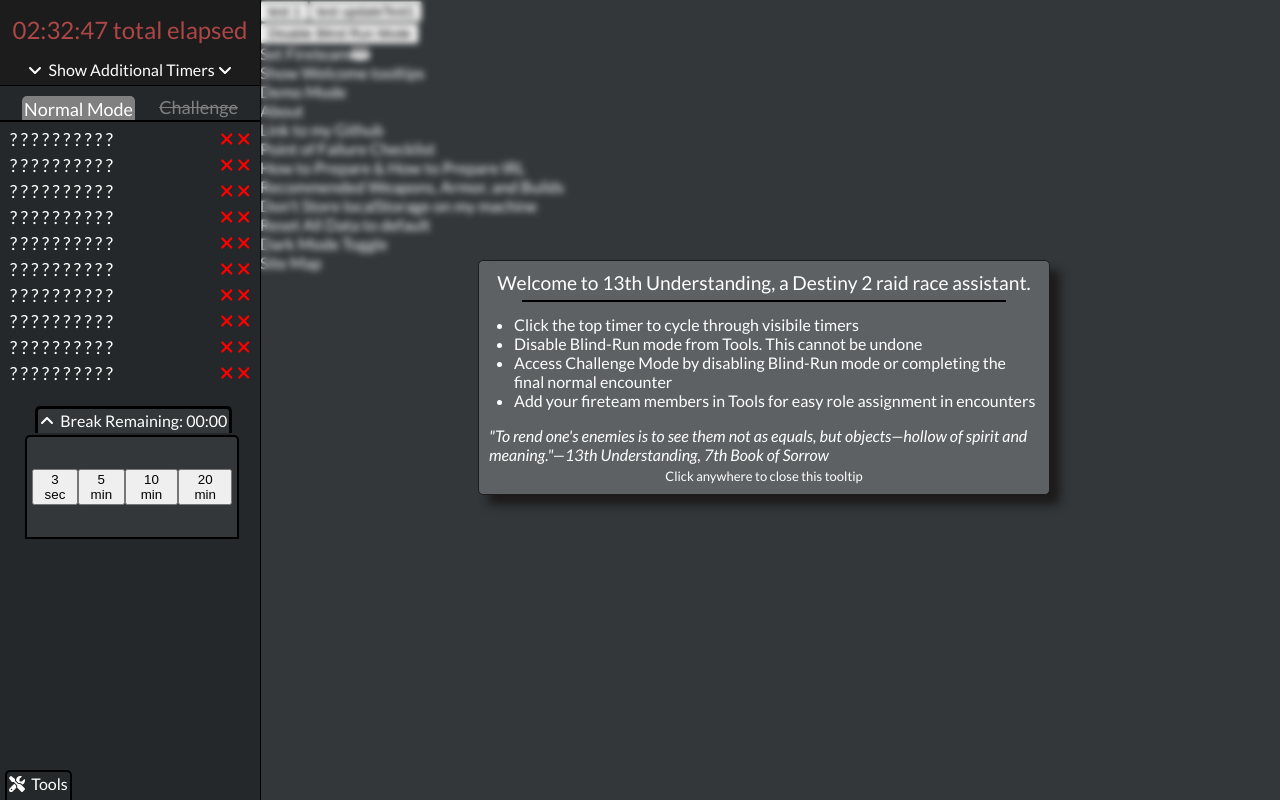
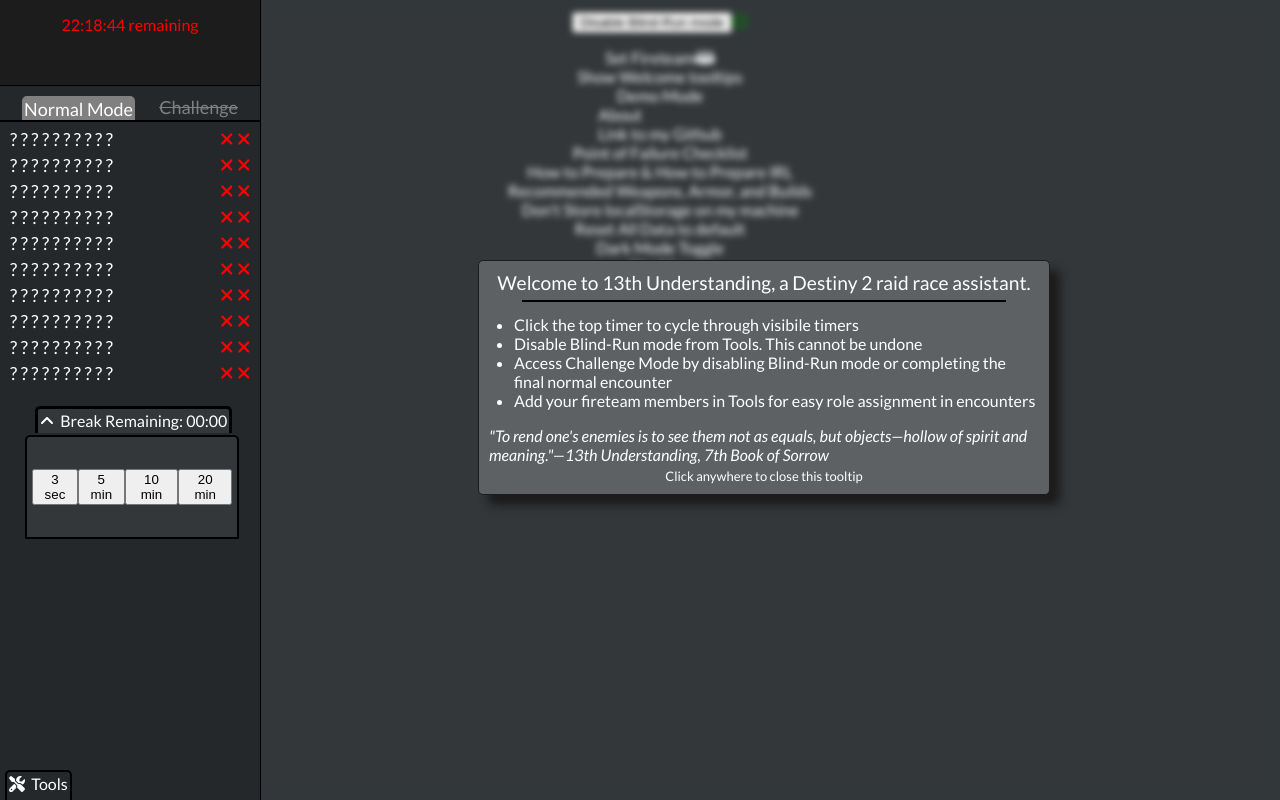
Before and after one commit to dianaroemer/thirteenth-understanding, a React (Create React App) app: page /#/tools in a window 1280 px wide. Built offline with nearby package versions, Linux system fonts and the light colour scheme.

Commit message:
Add blind mode slider and toggle in Tools.js

```diff
--- a/src/App.css
+++ b/src/App.css
@@ -4,7 +4,7 @@
   min-height: 100vh;
   height: fit-content;
   width: 100%;
-  display: flex;
+  /* display: flex; */
   overflow:show;
 }
 
@@ -87,6 +87,7 @@
    padding-top: 102px;
    transition: padding-top ease .3s;
    z-index: 1;
+   /* width: 100vh; */
 }
 
 .appContent.expand{
@@ -188,7 +189,7 @@
 
   .appContent{
     margin-left: 260px;
-    width: auto;
+    width: 100vh;
     padding-top: 0;
   }
 
--- a/src/App.js
+++ b/src/App.js
@@ -72,7 +72,7 @@ function App() {
     e10: false,
   })
   function handleToggleBlindMode(e) {
-    e.preventDefault();
+    // e.preventDefault();
     console.log('here')
     toggleBlindMode(false)
     // console.log(seenEncounters)
@@ -459,7 +459,7 @@ function App() {
             </div>
           </div>}
 
-          <Outlet context={[raidStateKF,handleRaidStateUpdate, handleEncounterCompletion, handleToggleBlindMode, testContainer, test1]}/>
+          <Outlet context={[raidStateKF,handleRaidStateUpdate, handleEncounterCompletion, handleToggleBlindMode, blindMode]}/>
 
 
 
--- a/src/Components/ClockNav.js
+++ b/src/Components/ClockNav.js
@@ -13,7 +13,7 @@ const msInSeconds = 1000;
 // const clockContestEnd = 1661619600000;
 
 // Temp values for development mode
-const clockContestStart = 1660769861000;
+const clockContestStart = 1660859354000;
 const clockContestEnd = 1660856261000;
 
 const encounterBegan = new Date(1660381229000)
--- a/src/Components/Tools.js
+++ b/src/Components/Tools.js
@@ -1,26 +1,131 @@
 import React, {useState, useEffect} from 'react';
 import { useOutletContext } from 'react-router-dom';
 import { FontAwesomeIcon } from '@fortawesome/react-fontawesome'
-import { faPeopleGroup } from '@fortawesome/free-solid-svg-icons';
+import { faPeopleGroup, faPowerOff } from '@fortawesome/free-solid-svg-icons';
+
+import '../Styles/Tools.css';
+
 
 function Tools(props) {
 
-    const [raidStateKF,handleRaidStateUpdate,handleEncounterCompletion,handleToggleBlindMode, testContainer, test1] = useOutletContext();
+    const [raidStateKF,handleRaidStateUpdate,handleEncounterCompletion,handleToggleBlindMode, blindMode] = useOutletContext();
+
+    const [showBlindModeSlider, toggleShowBlindModeSlider] = useState(false);
+    const [blindModeSliderValue, setBlindModeSliderValue] = useState(0);
+    const [blindModeSliderLock, toggleBlindModeSliderLock] = useState(!blindMode);
+
+    function handleBlindModeSliderChange(e) {
+      e.preventDefault();
+      // if(blindModeSliderLock){
+      //   console.log('here')
+      //   setBlindModeSliderValue(()=> 50);
+      //   return;
+      // }
+      let newValue = Number(e.target.value);
+      setBlindModeSliderValue(()=> newValue);
+    }
+
+    useEffect( () => {
+      if(blindModeSliderLock){
+        setBlindModeSliderValue(() => 50)
+        return;
+      }
+      let timeOut;
+      console.log('sliderVal', blindModeSliderValue)
+
+      // if(blindModeSliderValue < 48 && blindModeSliderValue >= 0){
+      //   timeOut = setTimeout(() => {
+      //     setBlindModeSliderValue(() => 0);
+      //     // iterateBlindModeSliderDown();
+      //   },
+      //   1500)
+      //   console.log('timeout', timeOut)
+      // } else {
+      //   console.log('lock slider-----------------------')
+      //   toggleBlindModeSliderLock(true);
+      //   setBlindModeSliderValue(() => 50);
+      // }
+
+      if( blindModeSliderValue > 48){
+        console.log('lock slider-----------------------')
+        handleToggleBlindMode();
+        toggleBlindModeSliderLock(true);
+        setBlindModeSliderValue(() => 50);
+      } else {
+        timeOut = setTimeout(() => {
+          setBlindModeSliderValue(() => 0);
+          // iterateBlindModeSliderDown();
+        },
+        1500)
+        // console.log('timeout', timeOut)
+      }
+      return ( ()=> {
+          if(blindModeSliderValue < 48 && blindModeSliderLock){
+            clearTimeout(timeOut)
+            console.log('locked ************************')
+          }
+        }
+      )
+    }, [blindModeSliderValue]);
+    // Trying to create a smooth function that can iterate down the slider range value without jumping straight to 0;
+    function iterateBlindModeSliderDown() {
+      let timerID;
+      console.log('here');
+
+      timerID = setInterval( ()=> {
+        if(blindModeSliderValue > 0){
+          setBlindModeSliderValue(() => blindModeSliderValue - 1);
+        }
+      }, 50)
+      clearInterval(timerID);
+    }
+
+    useEffect( ()=> {
+      if(!blindMode) {
+        setBlindModeSliderValue(()=> 50)
+      }
+      console.log(blindModeSliderValue, blindModeSliderLock)
+    }, [blindMode])
 
     return(
         <div className='toolsContainer'>
             {/* I am tools */}
+
+            <div className='blindModeContainer'>
+              {blindModeSliderLock ?
+              <div>
+                Blind-Run mode is disabled <FontAwesomeIcon icon={faPowerOff} style={{color: 'red'}} />
+
+                </div> :
+                <div>
+                  <button onClick={e=> {
+                   e.preventDefault();
+                   toggleShowBlindModeSlider(true);
+                  }}>Disable Blind-Run mode</button>
+                  <FontAwesomeIcon icon={faPowerOff} style={blindModeSliderValue > 48 ?
+                  {color: 'red'} :
+                  {color: 'green'} } />
+                  {showBlindModeSlider && <div className='blindModeSlider'>
+                  <div style={{textAlign: 'center'}}>
+                    Are you sure?
+                    </div>
+                  <input type='range'
+                    min={0} max={50}
+                    value={blindModeSliderValue}
+                    onChange={e=> handleBlindModeSliderChange(e)}></input>
+                    Yes
+
+                </div>}
+                  </div>}
+            </div>
+{/*
             <button onClick={e=> {e.preventDefault(); testContainer.handleTest()}}>
                 test {test1}
             </button>
             <button onClick={e=> {e.preventDefault(); testContainer.handleBlarp()}}>
                 test updateTest1
-            </button>
-            <div className='blindModeContainer' >
-                <button onClick={e=> handleToggleBlindMode(e)}>
-                Disable Blind Run Mode
-                </button>
-            </div>
+            </button> */}
+
           <div className='fireteamMenuContainer'>
             Set Fireteam
             <FontAwesomeIcon icon={faPeopleGroup} style={{color:''}}/>
--- /dev/null
+++ b/src/Styles/Tools.css
@@ -0,0 +1,12 @@
+.toolsContainer {
+    padding: 8px;
+    display: flex;
+    flex-direction: column;
+    align-items: center;
+    padding-bottom: 20px;
+}
+
+.blindModeContainer {
+    padding: 3px;
+    padding-bottom: 15px;
+}
--- a/src/index.css
+++ b/src/index.css
@@ -20,5 +20,6 @@ code {
 #root {
   height: fit-content;
   /* min-height: 100%; */
+  width: 100%;
 
 }
```
